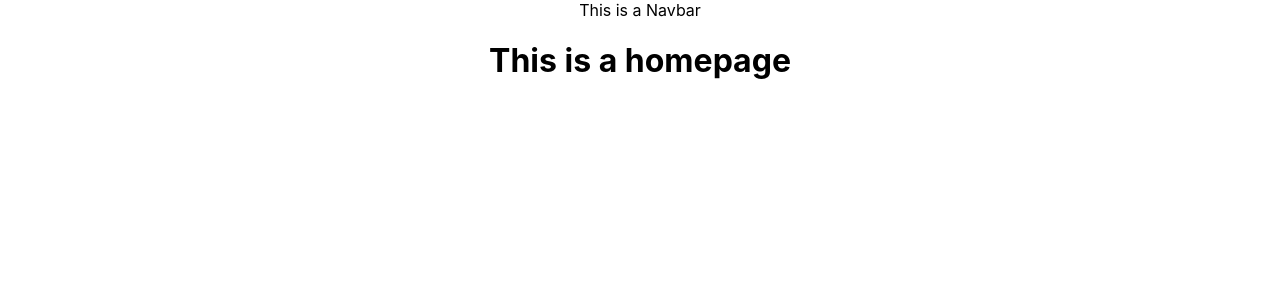
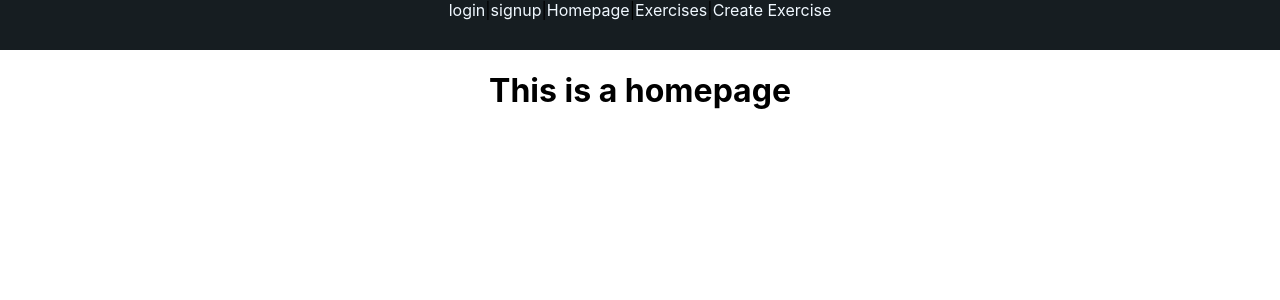
Before and after one commit to Jose-Serhii/exercise-planner-client, a React (Create React App) app: page / in a window 1280 px wide. Shown: the top 300 px of the page. Built offline with nearby package versions, Linux system fonts and the light colour scheme.

Commit message:
bug fixed

```diff
--- /dev/null
+++ b/src/Navbar.css
@@ -0,0 +1,12 @@
+.navbar{
+    background-color: #161d21;
+    width: auto;
+    height: 50px;
+    text-decoration: none;
+
+}
+
+.buttonAuth{
+    text-decoration: none;
+    color: aliceblue;
+}
--- a/src/components/Navbar.js
+++ b/src/components/Navbar.js
@@ -1,8 +1,22 @@
 import React from "react";
-import { Navlink, Link } from "react-router-dom";
+import { NavLink } from "react-router-dom"
+import "../Navbar.css"
 
 function Navbar() {
-  return <>This is a Navbar
+  return <>
+    <div className="navbar">
+      <NavLink to="/login" className="buttonAuth">login</NavLink>
+      |
+      <NavLink to="/signup" className="buttonAuth">signup</NavLink>
+      |
+      <NavLink to="/" className="buttonAuth">Homepage</NavLink>
+      |
+      <NavLink to="/exercises" className="buttonAuth">Exercises</NavLink>
+      |
+      <NavLink to="/create-exercise" className="buttonAuth">Create Exercise</NavLink>
+
+    </div>
+
 
 
   </>;
--- a/src/components/exercises/ListOfExercises.js
+++ b/src/components/exercises/ListOfExercises.js
@@ -26,9 +26,20 @@ function ListOfExercises() {
       {exercises.map((exercise) => {
         console.log(exercise);
         return (
-          <div key={exercise._id}>
-            <h3>{exercise.title}</h3>
-          </div>
+          <Link to={`/exercises/${exercise._id}`}>
+            <div key={exercise._id}>
+              <h3>{exercise.title}</h3>
+              <h3>{exercise.category}</h3>
+              <h3>{exercise.type}</h3>
+              <h3>{exercise.intensity}</h3>
+              <h3>{exercise.muscle}</h3>
+              <h3>{exercise.specificArea}</h3>
+              <h3>{exercise.duration}</h3>
+              <h3>{exercise.timeUnit}</h3>
+              <h3>{exercise.imageUrl}</h3>
+              <h3>{exercise.description}</h3>
+            </div>
+          </Link>
         );
       })}
     </div>
```
